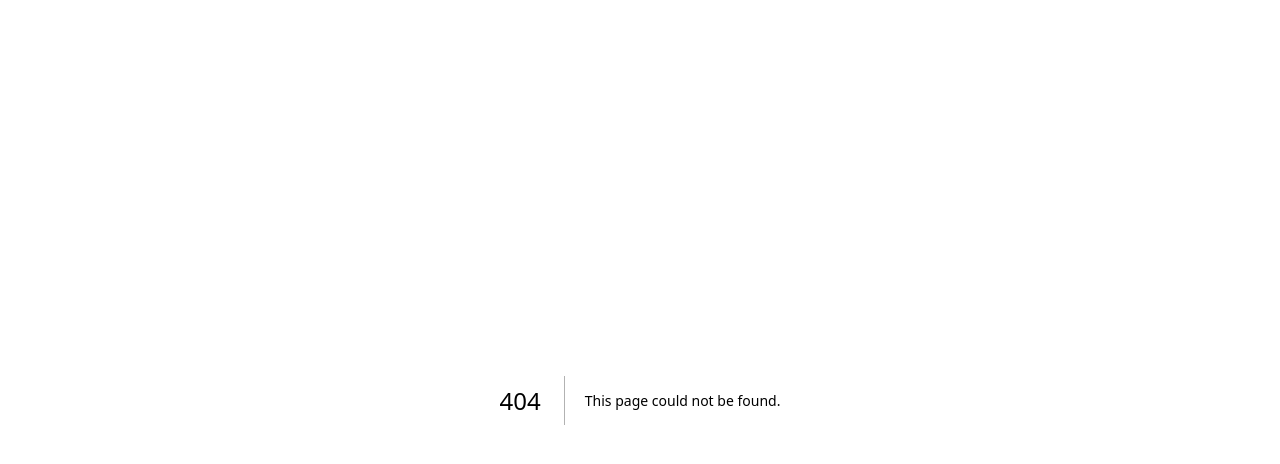
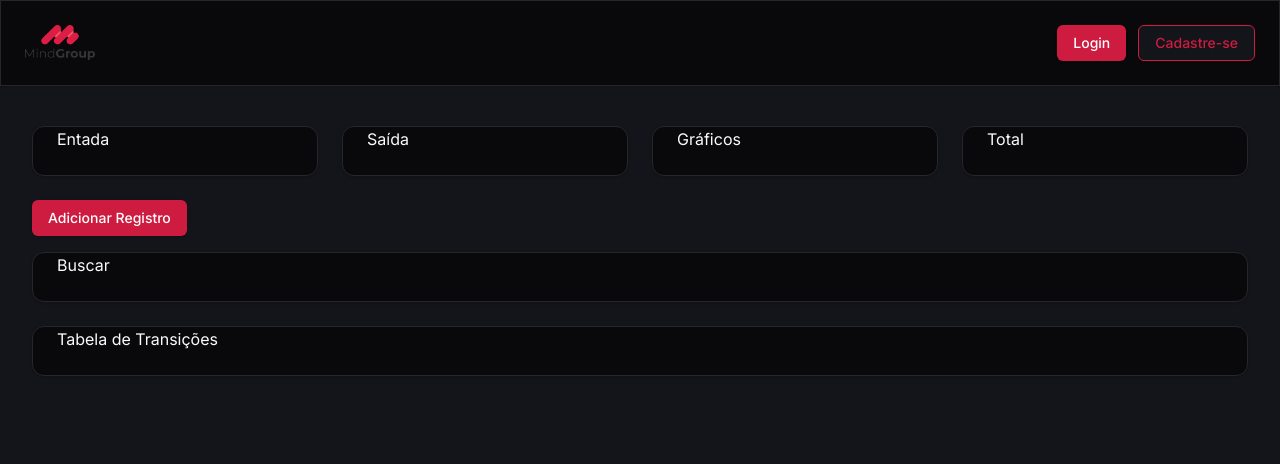
Before and after one commit to RafaGms/mindGroup-front, a Next.js app: page /dashboard in a window 1280 px wide. Before the commit this address had no page. Shown: the top 464 px of the page. Built offline with nearby package versions, Linux system fonts and the light colour scheme.

Commit message:
✨feat: add Dashboard component

```diff
--- a/package.json
+++ b/package.json
@@ -14,6 +14,7 @@
     "@radix-ui/react-slot": "^1.1.0",
     "class-variance-authority": "^0.7.0",
     "clsx": "^2.1.1",
+    "lucide-react": "^0.412.0",
     "next": "14.2.5",
     "react": "^18",
     "react-dom": "^18",
--- a/src/app/(screens)/(register)/register/_components/formRegister.tsx
+++ b/src/app/(screens)/(register)/register/_components/formRegister.tsx
@@ -29,6 +29,7 @@ const FormRegister = () => {
          <form onSubmit={handleSubmit}>
             <Card>
                <CardContent className="px-4 py-5">
+
                   <div className="mb-3">
                      <Label htmlFor="name">Nome</Label>
                      <Input
--- /dev/null
+++ b/src/app/(screens)/dashboard/page.tsx
@@ -0,0 +1,64 @@
+import Header from "@/app/_components/header";
+import { Button } from "@/app/_components/ui/button";
+import { Card, CardContent } from "@/app/_components/ui/card";
+
+const DashboardPage = () => {
+   return (
+      <div>
+         <Header />
+         <div className="container ">
+            <div className="grid grid-cols-2 md:grid-cols-4 gap-6 mb-6 mt-10">
+               <div>
+                  <Card>
+                     <CardContent>
+                        Entada
+                     </CardContent>
+                  </Card>
+               </div>
+               <div>
+                  <Card>
+                     <CardContent>
+                        Saída
+                     </CardContent>
+                  </Card>
+               </div>
+               <div>
+                  <Card>
+                     <CardContent>
+                        Gráficos
+                     </CardContent>
+                  </Card>
+               </div>
+               <div>
+                  <Card>
+                     <CardContent>
+                        Total
+                     </CardContent>
+                  </Card>
+               </div>
+            </div>
+
+            <div className="mb-6">
+               <div className="mb-4">
+                  <Button className="text-white">Adicionar Registro</Button>
+               </div>
+               <Card>
+                  <CardContent>
+                     Buscar
+                  </CardContent>
+               </Card>
+            </div>
+
+            <div className="">
+               <Card>
+                  <CardContent>
+                     Tabela de Transições
+                  </CardContent>
+               </Card>
+            </div>
+         </div>
+      </div>
+   );
+}
+
+export default DashboardPage;
--- a/src/app/_components/header.tsx
+++ b/src/app/_components/header.tsx
@@ -12,7 +12,7 @@ const Header = () => {
                   <Image src='/assets/logo.png' width={70} height={70} alt='logo' />
                </div>
                <div className='flex gap-3'>
-                  <Button className="flex gap-1  border-primary" >
+                  <Button className="flex gap-1 text-white border-primary" >
                      <Link href='/login'>Login</Link>
                   </Button>
                   <Button className="flex gap-1 text-primary border-primary" variant={"outline"} asChild>
```
Also changed, not shown: 1 other file (tests, documents, lock files or other folders).
